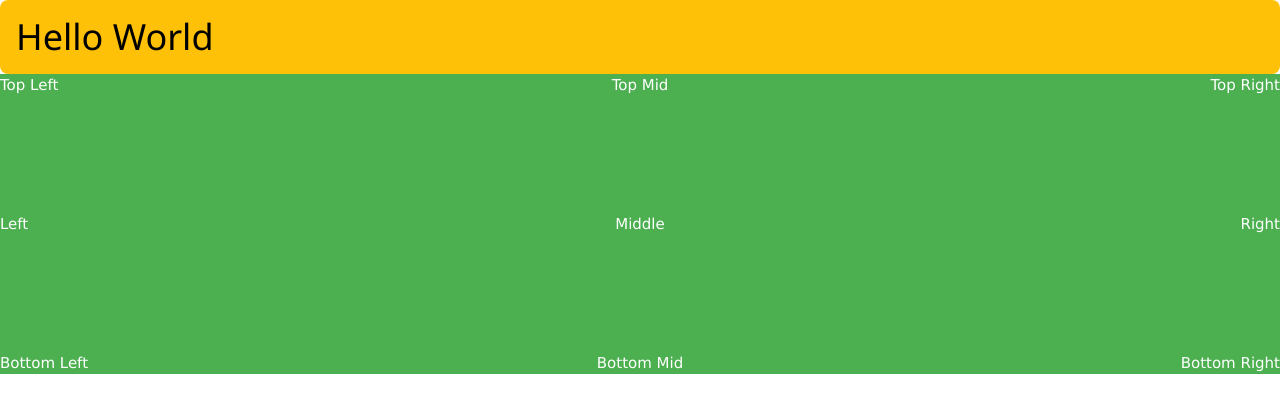
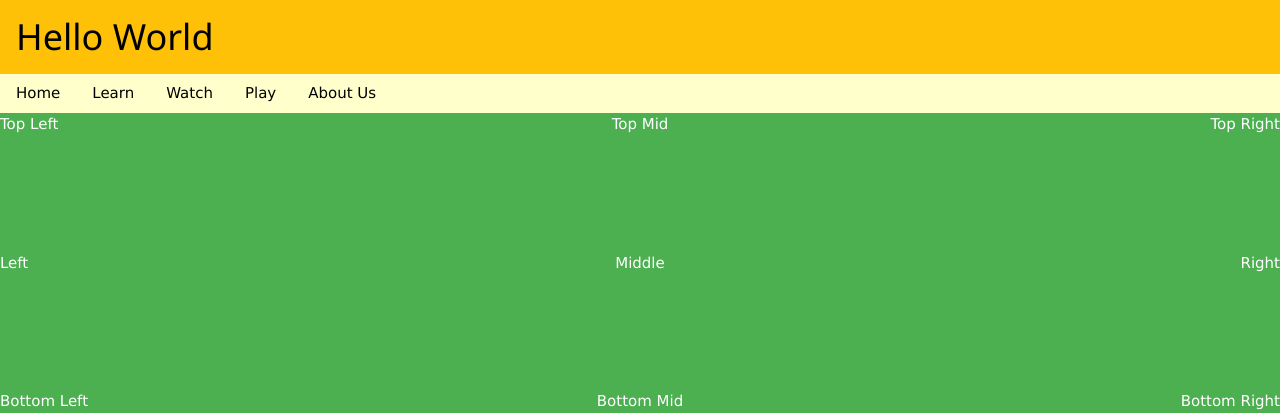
Before and after one commit to AlinMGupta/Munchkinscode.net, a PHP site: page / in a window 1280 px wide. Shown: the top 420 px of the page. Run offline with PHP 8.4, Linux system fonts and the light colour scheme.

Commit message:
added header

```diff
--- a/include/footer.php
+++ b/include/footer.php
@@ -1,3 +1,3 @@
-</div>
-</body>
+    </div>
+  </body>
 </html>
--- a/include/header.php
+++ b/include/header.php
@@ -5,6 +5,13 @@
     <link rel="stylesheet" href="https://www.w3schools.com/w3css/4/w3.css">
   </head>
   <body>
-    <div class="w3-container w3-round-large w3-amber">
+    <div class="w3-container w3-amber">
       <h1> Hello World </h1>
     </div>
+    <div class="w3-bar w3-pale-yellow">
+      <a href="#" class="w3-bar-item w3-button">Home</a>
+      <a href="#" class="w3-bar-item w3-button">Learn</a>
+      <a href="#" class="w3-bar-item w3-button">Watch</a>
+      <a href="#" class="w3-bar-item w3-button">Play</a>
+      <a href="#" class="w3-bar-item w3-button">About Us</a>
+    </div>
```
